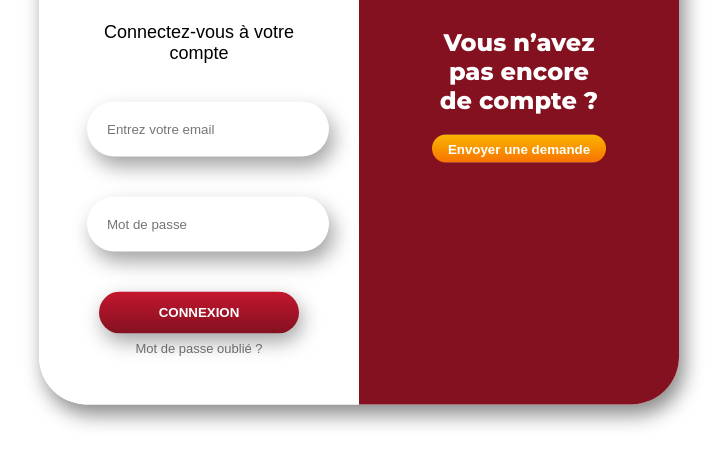
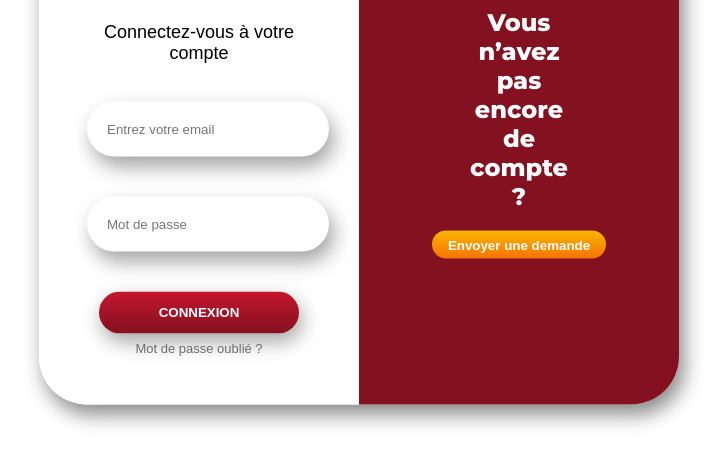
Before and after one commit to hainguyen1999/pixilwithluke, a plain HTML site: page index.html in a window 1280 px wide. Shown: the part 264-730 px from the top of the page, without its empty margins (281-1008 px from the left). Drawn offline with Linux system fonts and the light colour scheme.

Commit message:
update style

```diff
--- a/style.css
+++ b/style.css
@@ -116,14 +116,14 @@ button {
 
 .right {
    background-color: #831120;
-   padding: 2em;
+
     border-top-right-radius: 3em;
     border-bottom-right-radius: 3em;
+    display: flex;
+  justify-content: center;
+  align-items: center;
 }
 
 
-.right-container {
-   padding-top: 50%;
-   padding-bottom: 50%;
+
 }
-}
```
